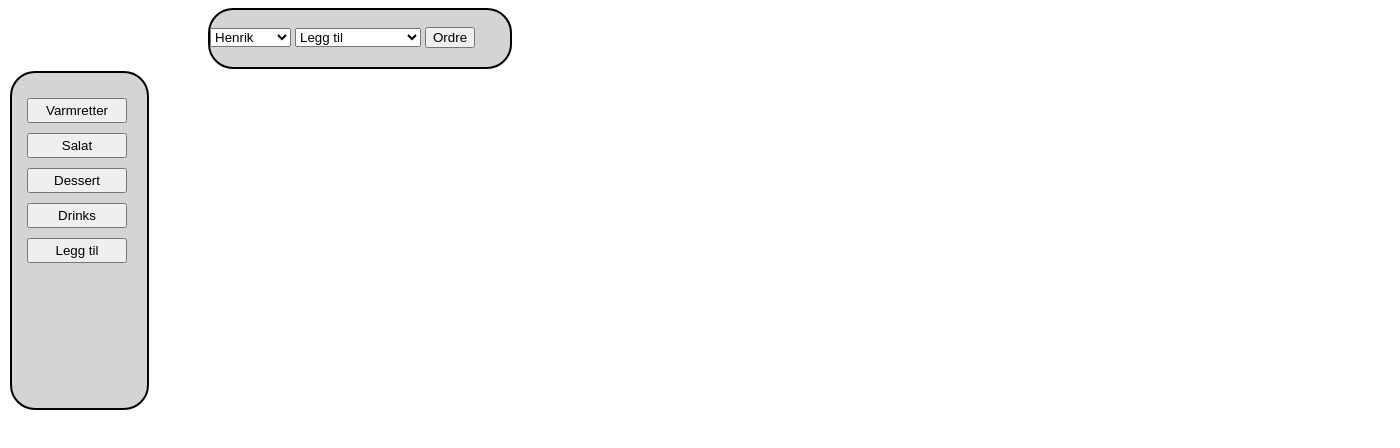
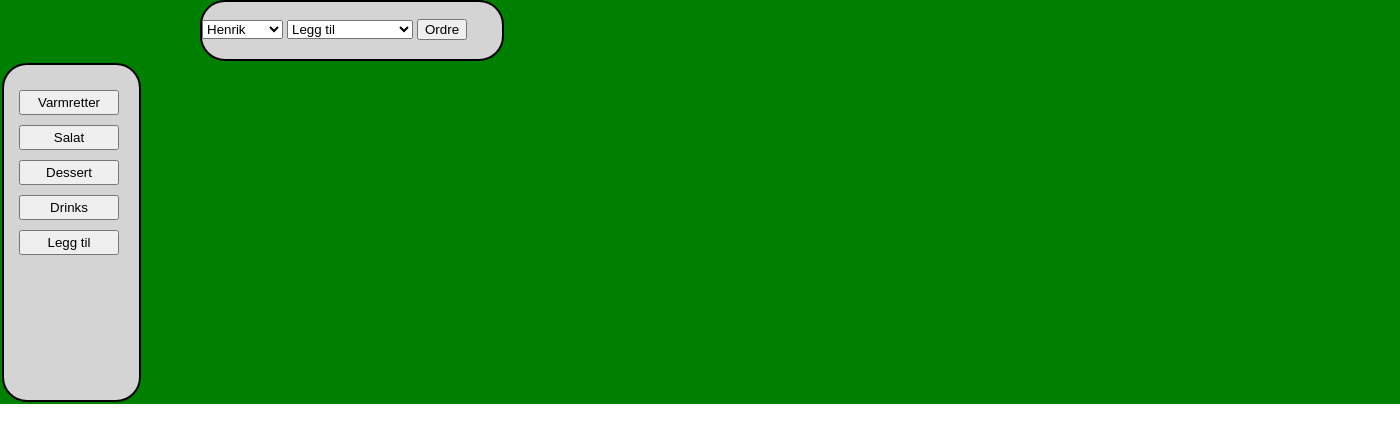
Before and after one commit to Hogstad/Eat-IT, a plain HTML site: page index.html in a window 1280 px wide. Shown: the whole page, 1400 px wide, since content can reach past the window. Drawn offline with Linux system fonts and the light colour scheme.

Commit message:
update css

```diff
--- a/Code/css/visual.css
+++ b/Code/css/visual.css
@@ -1,7 +1,12 @@
-.app {
+body {
+    margin: 0;
     padding: 0;
-    margin: 0;
+}
+#app {
+    position: absolute;
     user-select: none;
+    background-color: green;
+    justify-content: center;
 }
 
 #mainViewShowDishes {
@@ -262,3 +267,7 @@
     margin: 10px;
     user-select: none;
 }
+
+.red1 {
+    background-color: red;
+}
--- a/Code/view/mainView.js
+++ b/Code/view/mainView.js
@@ -2,7 +2,7 @@ mainView();
 function mainView() {
     let html = "";
     html += `
-            <div id="mainViewButtons">
+            <div class="red1" id="mainViewButtons">
             `;
             html += createWaitorOptions();
             html +=`
@@ -27,7 +27,7 @@ function mainView() {
             </div>
             `;
             html += `
-            <div id="mainViewShowDishes">${model.showDishes}</div>
+            <div class="red1" id="mainViewShowDishes">${model.showDishes}</div>
             `;
         divApp.innerHTML = html;
 };
```
